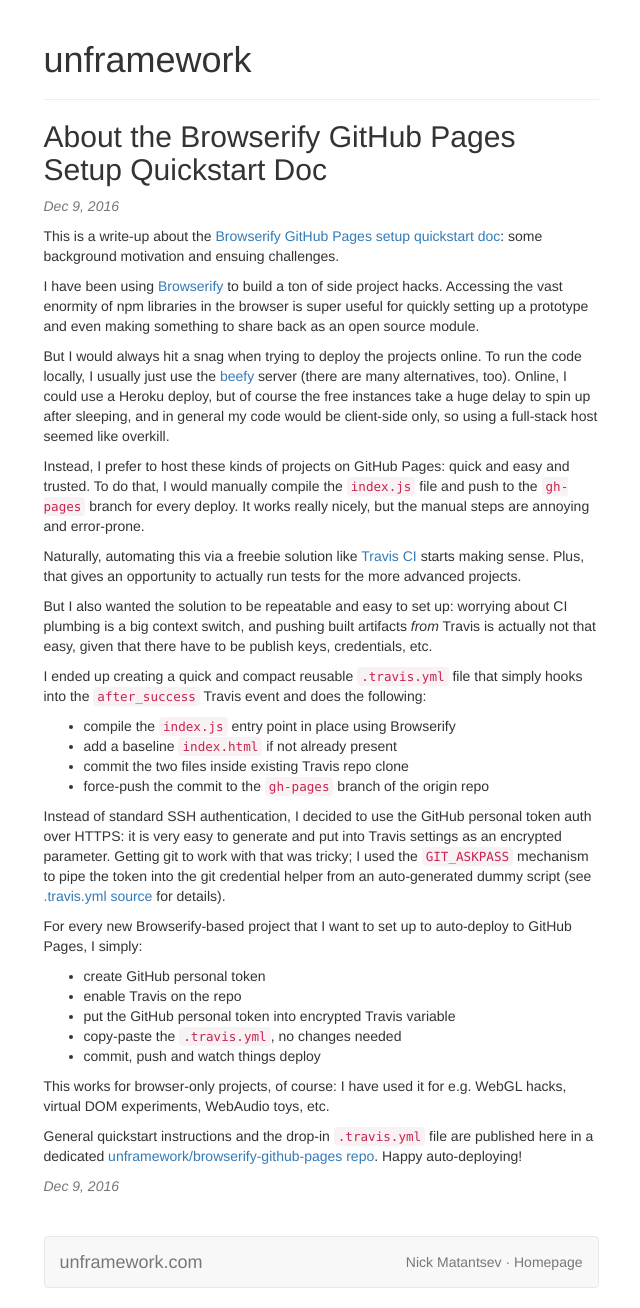
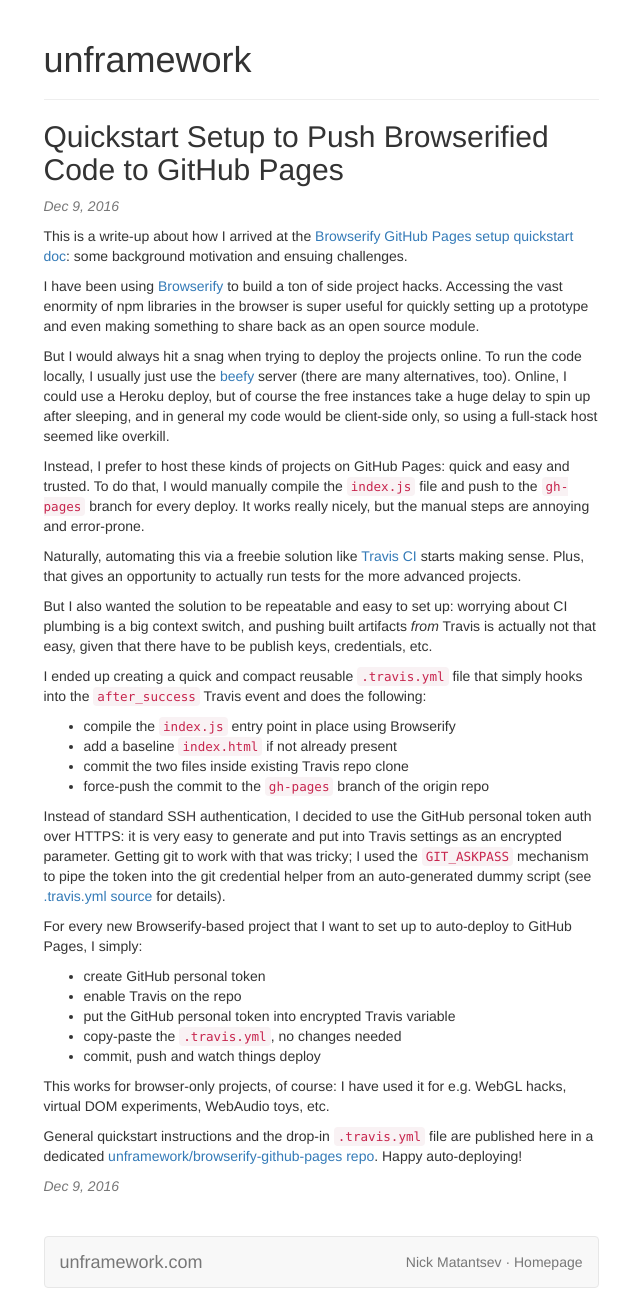
Before and after one commit to unframework/unframework-website, a Jekyll site: the page built from browserify-github-pages-quickstart.md, in a window 1280 px wide. Shown: the whole page, without its empty margins (319-959 px from the left). Built offline with Jekyll 4.4.1, drawn with Linux system fonts in a browser that asks for light colours.

Commit message:
Copy tweaks on Browserify post

```diff
--- a/browserify-github-pages-quickstart.md
+++ b/browserify-github-pages-quickstart.md
@@ -1,10 +1,10 @@
 ---
 layout: page
-title: 'About the Browserify GitHub Pages Setup Quickstart Doc'
+title: 'Quickstart Setup to Push Browserified Code to GitHub Pages'
 date: 2016-12-09
 ---
 
-This is a write-up about the [Browserify GitHub Pages setup quickstart doc](https://github.com/unframework/browserify-github-pages): some background motivation and ensuing challenges.
+This is a write-up about how I arrived at the [Browserify GitHub Pages setup quickstart doc](https://github.com/unframework/browserify-github-pages): some background motivation and ensuing challenges.
 
 I have been using [Browserify](http://browserify.org/) to build a ton of side project hacks. Accessing the vast enormity of npm libraries in the browser is super useful for quickly setting up a prototype and even making something to share back as an open source module.
 
```
